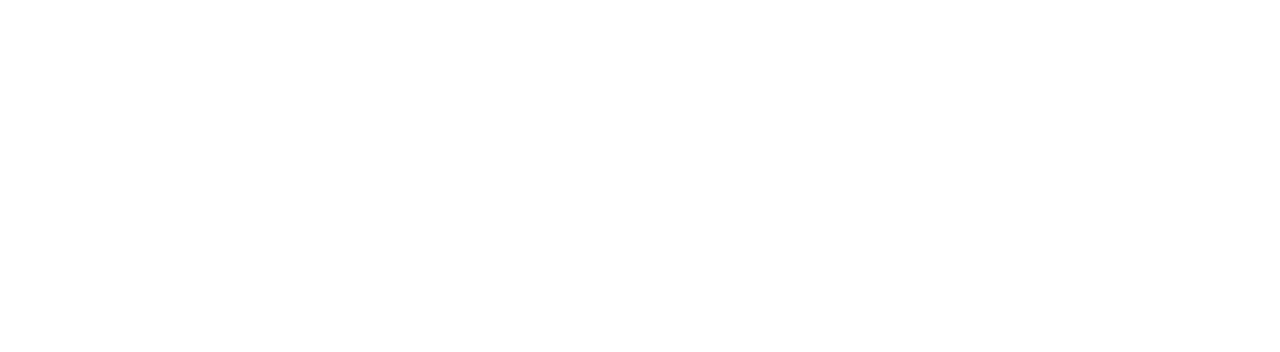
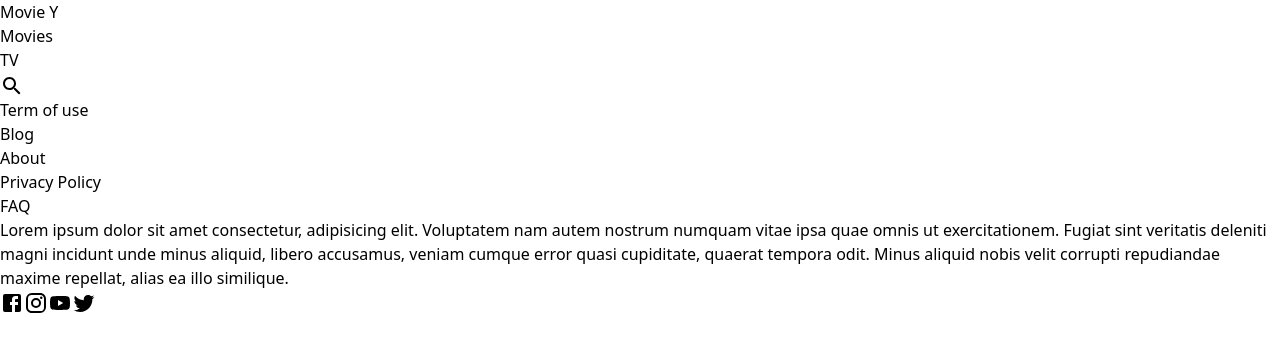
Before and after one commit to sagarpandey141/Moviy, a React (Vite) app: page / in a window 1280 px wide. Before the commit this address had no page. Shown: the top 352 px of the page. Built offline with nearby package versions, Linux system fonts and the light colour scheme.

Commit message:
moivePage component complete

```diff
--- a/src/App.jsx
+++ b/src/App.jsx
@@ -1,13 +1,16 @@
 import { Routes,Route } from "react-router-dom"
 import MoviePage from "./pages/MoviePage"
 import Testing from "./components/Testing"
+import Home from "./pages/Home"
 
 function App() {
   return (
     <>
-      <Routes className=''>
-        <Route path="/movies" element={<MoviePage />} />
-      </Routes>
+    <Routes>
+         <Route path="/" element={<Home />}>
+            <Route path="/movies" element={<MoviePage />} />
+         </Route>
+    </Routes>
     </>
   )
 }
--- a/src/RawData/sorting.json
+++ b/src/RawData/sorting.json
@@ -1,7 +1,18 @@
 [
-    "popularity.desc",
-    "popularity.asc",
-    "vote_average.desc",
-    "vote_count.asc"
-
+   {
+    "name":"Popularity Ascending",
+    "value":"popularity.asc"
+   },
+   {
+    "name":"Popularity Desending",
+    "value":"popularity.desc"
+   },
+   {
+    "name":"Relesed_Date Ascending",
+    "value":"primary_release_date.asc"
+   },
+   {
+    "name":"Relesed_Date Desending",
+    "value":"primary_release_date.desc"
+   }
 ]
--- a/src/components/Card.jsx
+++ b/src/components/Card.jsx
@@ -1,10 +1,12 @@
-import React from 'react'
+import React, { useEffect, useRef,useState } from 'react'
 import { CircularProgressbar, buildStyles } from 'react-circular-progressbar';
 import 'react-circular-progressbar/dist/styles.css';
 import { DateFormator } from '../utils/DateFormator';
 import Genre from "../RawData/Genre.json"
+import NoPoster from "../assets/no-poster.jpeg"
 
 const Card = ({ movie }) => {
+  const ref = useRef();
   const IMAGE_BASE_URL = import.meta.env.VITE_IMAGE_BASE_URL;
   let index = 0;
   const arr = [];
@@ -18,11 +20,10 @@ const Card = ({ movie }) => {
     }
   }
 
-
   return (
     <div className='flex flex-col mb-5'>
-      <div className='relative'>
-        <img src={IMAGE_BASE_URL + "w300" + movie?.poster_path} alt={movie?.title} className='rounded-md relative w-full' loading='lazy' />
+      <div className='relative hover:brightness-75 duration-500 cursor-pointer'>
+        <img src={movie.poster_path != null ? IMAGE_BASE_URL + "w300" + movie?.poster_path : NoPoster} alt={movie?.title} className='rounded-md relative object-cover' loading='lazy' />
         <div className='absolute bottom-0 translate-y-1/2 left-2 w-[20%]'>
           <CircularProgressbar
             maxValue={10} value={movie.vote_average} text={`${movie.vote_average?.toFixed(2)}%`}
@@ -44,9 +45,9 @@ const Card = ({ movie }) => {
 
         </div>
       </div>
-      <div className='mt-8 w-full text-white font-semibold '>
+      <div className='mt-8 w-full font-semibold '>
         <h2 className=''>{movie.title}</h2>
-        <p>{DateFormator(movie.release_date)}</p>
+        <p className='font-normal text-gray-500   '>{DateFormator(movie.release_date)}</p>
       </div>
     </div>
   )
--- a/src/components/CustomSelect.jsx
+++ b/src/components/CustomSelect.jsx
@@ -45,8 +45,8 @@ const CustomSelect = ({Genre}) => {
   }
 
   return (
-    <div className=' lg:max-w-xl  min-w-[350px]' ref={ref}>
-      <div className='border text-white px-2 py-1 relative '>
+    <div className=' lg:max-w-xl min-w-[350px]' ref={ref}>
+      <div className='border border-black px-2 py-1 relative '>
         <div className='flex justify-between items-center' onClick={() => {
               setShowGenre(!showGenre)
               // drop down
--- /dev/null
+++ b/src/components/Footer.jsx
@@ -0,0 +1,43 @@
+import React from 'react'
+import {Facebook,Instagram,Twitter,YouTube} from "@mui/icons-material"
+
+const Footer = () => {
+    const legalWords = [{
+        name: "Term of use"
+    },
+    {
+        name: "Blog"
+    },
+    {
+        name: "About"
+    },
+    {
+        name: "Privacy Policy"
+    },
+    {
+        name: "FAQ"
+    },]
+    return (
+        <div className='bg-white'>
+         <div className='max-w-7xl mx-auto w-11/12 py-8 ' >
+            <div className='flex flex-col gap-5 items-center w-4/6 mx-auto p-4'>
+                <div className='flex gap-5'>
+                    { legalWords.map((value,index) => (<div key={index}>
+                       {value.name}
+                    </div>))}
+                </div>
+                <div className='text-center'>Lorem ipsum dolor sit amet consectetur, adipisicing elit. Voluptatem nam autem nostrum numquam vitae ipsa quae omnis ut exercitationem. Fugiat sint veritatis deleniti magni incidunt unde minus aliquid, libero accusamus, veniam cumque error quasi cupiditate, quaerat tempora odit. Minus aliquid nobis velit corrupti repudiandae maxime repellat, alias ea illo similique.</div>
+                <div className='flex gap-5'>
+                    <Facebook />
+                    <Instagram />
+                    <YouTube/>
+                    <Twitter />
+
+                </div>
+            </div>
+          </div>
+        </div>
+    )
+}
+
+export default Footer
--- /dev/null
+++ b/src/components/Header.jsx
@@ -0,0 +1,22 @@
+import React from 'react'
+import SearchIcon from '@mui/icons-material/Search';
+import { Link } from 'react-router-dom';
+
+const Header = () => {
+  return (
+    <div>
+       <div className='max-w-7xl w-11/12 mx-auto flex justify-between py-4 items-center'>
+
+          <div className='text-2xl '>Movie Y</div>
+          <div className='flex gap-4 '>
+             <Link to="/movies"><div className='hover:text-pink-700'>Movies</div></Link>
+             <div className='hover:text-pink-700'>TV</div>
+             <SearchIcon className='hover:text-pink-700' />
+          </div>
+
+       </div>
+    </div>
+  )
+}
+
+export default Header
--- a/src/components/Select.jsx
+++ b/src/components/Select.jsx
@@ -1,5 +1,5 @@
 import React,{useState,useEffect,useRef} from 'react'
-import {ArrowDropDown} from '@mui/icons-material'
+import {ArrowDropDown,CancelRounded} from '@mui/icons-material'
 import { useDispatch, useSelector } from 'react-redux';
 import { setSortBy } from '../Redux/Slices/genreSlice';
 import { resetPageAndResults } from '../Redux/Slices/movieSlice';
@@ -32,10 +32,15 @@ const Select = ({placeHolder,options}) => {
 
   return (
         <div className=' lg:max-w-xl  min-w-[350px]' ref={ref} >
-          <div className='border text-white px-2 py-1 relative '>
-            <div className='flex justify-between items-center'>
-              <div className='' >
+          <div className='border border-black px-2 py-1 relative '>
+            <div className='flex justify-between '>
+              <div className='flex justify-between flex-grow' >
                { sortBy != "" ? `${sortBy}` : placeHolder }
+              { sortBy != "" && <CancelRounded onClick= { (e) => {
+                    e.stopPropagation();
+                    dispatch(resetPageAndResults());
+                    dispatch(setSortBy(""))
+                    } }  />}
               </div>
               <div className='flex gap-2'>
                 <div className='w-[1px] bg-white'></div>
@@ -49,16 +54,12 @@ const Select = ({placeHolder,options}) => {
             </div>
               {/* drop down box */}
             {showDropDown && <div className='h-fit  absolute w-full bg-white left-0 text-black z-10 top-10 p-2 '>
-             <div className='cursor-pointer hover:bg-slate-100' onClick= { () => {
-                    dispatch(resetPageAndResults());
-                    dispatch(setSortBy(""))
-                    } } >None</div>
               {
                 options.map((option,index) => (<div className='cursor-pointer hover:bg-slate-100' key={index} onClick= { () => {
                     dispatch(resetPageAndResults());
-                    dispatch(setSortBy(option))
+                    dispatch(setSortBy(option.value))
                     } } >
-                  {option}
+                  {option.name}
                 </div>))
               }
             </div>}
--- /dev/null
+++ b/src/pages/Home.jsx
@@ -0,0 +1,16 @@
+import React from 'react'
+import {Outlet} from "react-router-dom"
+import Footer from "../components/Footer"
+import Header from "../components/Header"
+
+const Home = () => {
+  return (
+    <div className=''>
+       <Header/>
+       <Outlet/>
+       <Footer/>
+    </div>
+  )
+}
+
+export default Home
--- a/src/pages/MoviePage.jsx
+++ b/src/pages/MoviePage.jsx
@@ -13,28 +13,25 @@ import sortOptions from "../RawData/sorting.json"
 
 
 const MoviePage = () => {
-  // const [results, setresults] = useState([]);
   const { results, page, loading} = useSelector(state => state.movie);
   const {selectedGenre,sortBy}  = useSelector(state => state.genre);
   const dispatch = useDispatch();
 
   async function CallMoviesPageAPI(page,genres,sortby) {
-    console.log(page,genres,sortby);
     dispatch(setLoading(true));
     try {
       let response;
       if (selectedGenre?.length > 0) {
-        response = await apiConnector("GET", movieUrls.TRENDING_MOVIES_IN_DAY, `?page=${page}${sortby != "" && "&sort_by="+sortby}&with_genres=${genres.map((value, index) =>
+        response = await apiConnector("GET", movieUrls.DISCOVER_MOVIE, `?page=${page}${sortby != "" ? "&sort_by="+sortby : ""}&with_genres=${genres.map((value, index) =>
           (index < genres.length) ? value.id : "," + value.id
         )}`);
       }
       else {
-        response = await apiConnector("GET", movieUrls.TRENDING_MOVIES_IN_DAY, `?page=${page}${sortby != "" ? "&sort_by="+sortby : "" }`);
+        response = await apiConnector("GET", movieUrls.DISCOVER_MOVIE, `?page=${page}${sortby != "" ? "&sort_by="+sortby : "" }`);
       }
       console.log("main", response)
       // response after filter
-      const newResponse = response.data.results.filter(value => value.poster_path != null)
-      dispatch(setResults(newResponse));
+      dispatch(setResults(response.data.results));
       dispatch(setLoading(false));
 
     } catch (error) {
@@ -60,10 +57,10 @@ const MoviePage = () => {
     return () => window.removeEventListener("scroll",  isAtbottom)
   }, []);
   return (
-    <div className='bg-slate-900 min-h-screen' >
+    <div className='bg-[#BBDEF0] w-full' >
       <div className='max-w-7xl mx-auto w-11/12'>
         <div className="flex justify-between flex-wrap py-5 flex-col md:flex-row md:items-center">
-          <div className='text-2xl text-white'>Explore Movies</div>
+          <div className='text-2xl '>Explore Movies</div>
           {/* select custom */}
           <div className='flex gap-2 flex-col md:flex-row'>
              <CustomSelect Genre={Genre} />
@@ -79,6 +76,7 @@ const MoviePage = () => {
         }
         {loading && <Loader />}
       </div>
+
     </div>
   )
 }
--- a/src/sevices/urls.js
+++ b/src/sevices/urls.js
@@ -2,7 +2,7 @@ const BASE_URL = import.meta.env.VITE_BASE_URL
 export const movieUrls = {
 
      TRENDING_MOVIES_IN_WEEK : BASE_URL + "/trending/movie/week",
-     TRENDING_MOVIES_IN_DAY : BASE_URL + "/discover/movie",
+     DISCOVER_MOVIE : BASE_URL + "/discover/movie",
      MOVIE11: BASE_URL + "/movie/11",
      MOVIE_DETAIL:BASE_URL+"/movie/667538"
 
--- a/src/utils/DateFormator.js
+++ b/src/utils/DateFormator.js
@@ -1,6 +1,8 @@
-const months = ["Jan","Feb","Mar","Apr","Jun","Jul","Aug","Sep","Oct","Nov","Dec"]
+const months = ["Jan","Feb","Mar","Apr","May","Jun","Jul","Aug","Sep","Oct","Nov","Dec"]
 
 export const DateFormator = (release_date) => {
+     if(release_date == "")
+      return "invalid date";
      const date = new Date(release_date);
      const dateStr = months[date.getMonth()]
      return `${dateStr} , ${date.getFullYear()} ${date.getDate()}`
```
Also changed, not shown: src/assets/no-poster.jpeg (added), vercel.json (added).
